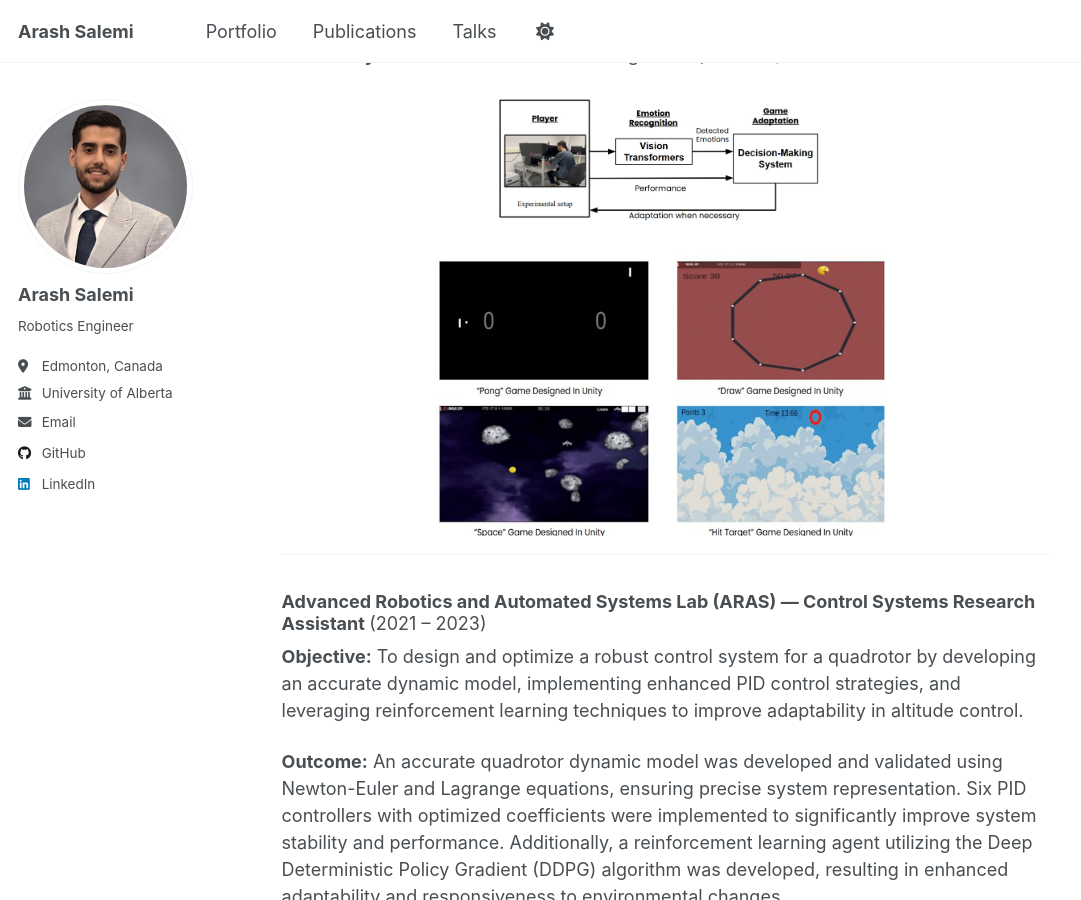
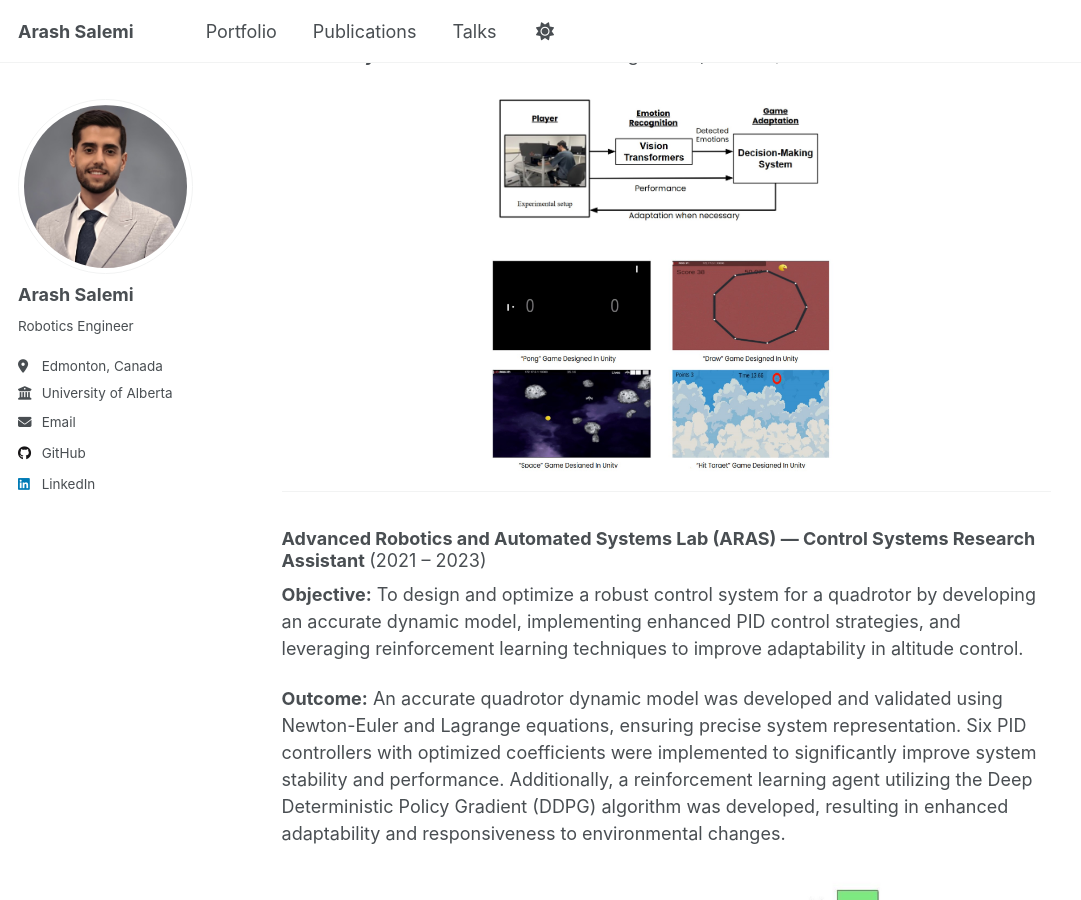
Before and after one commit to arash-salemi/arash-salemi.github.io, a Jekyll site: the page built from _pages/portfolio.md, in a window 1280 px wide and 900 px high, scrolled down 2738 px. Shown: the whole window, without its empty margins (0-1081 px from the left). Built offline with Jekyll 4.4.1, drawn with Linux system fonts in a browser that asks for light colours; a script that is not in the unit is left out.

Commit message:
Update portfolio.md

```diff
--- a/_pages/portfolio.md
+++ b/_pages/portfolio.md
@@ -64,7 +64,7 @@ With over four years of experience, I integrate system identification, optimizat
   </div>
 
   <div class="frame" style="display: inline-block; width:60%;">
-    <img src="/images/portfolio/ncbl2.jpg" alt="NCBL architecture diagram">
+    <img src="/images/portfolio/ncbl4.jpg" alt="NCBL architecture diagram">
   </div>
 
 </div>
```
